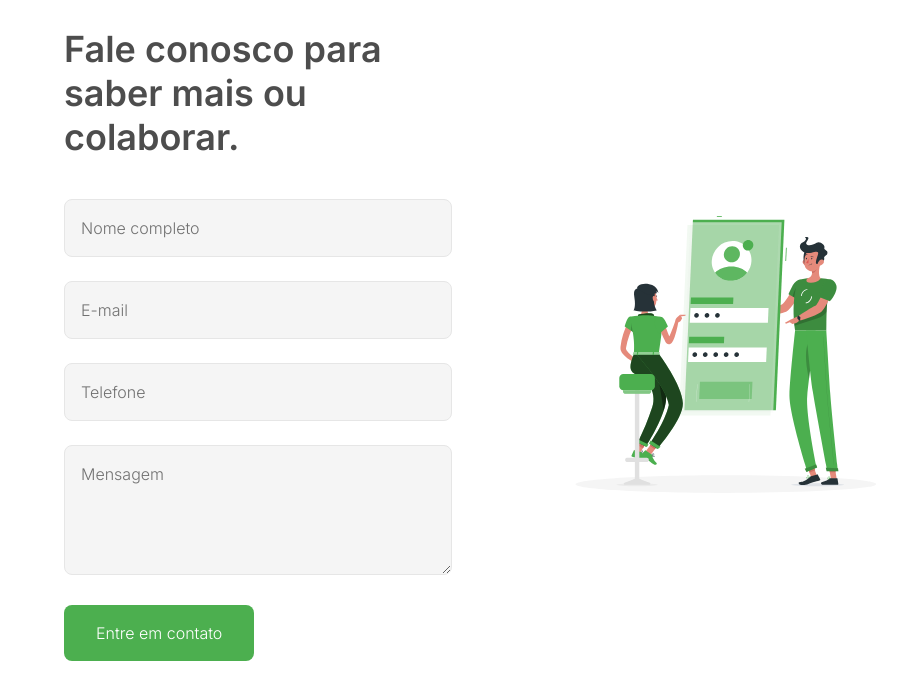
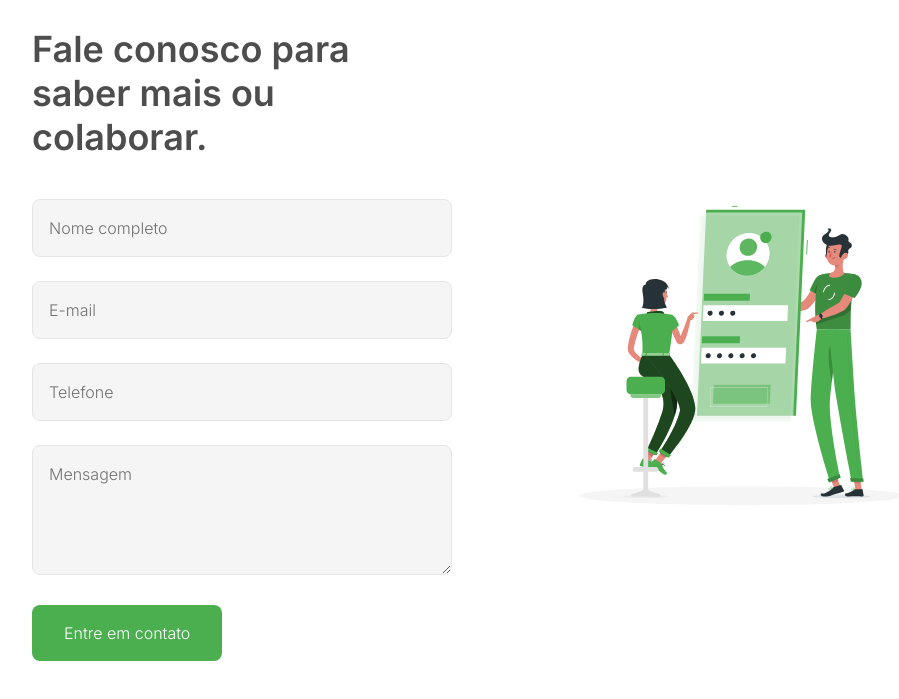
Before and after one commit to Yasmim-Antonielly/projeto-agro, a plain HTML site: page index.html in a window 1280 px wide. Shown: the part 1569-2268 px from the top of the page, without its empty margins (148-1047 px from the left). Drawn offline with Linux system fonts and the light colour scheme.

Commit message:
Refactor ContactForm padding in styles.css

```diff
--- a/components/ContactForm/styles.css
+++ b/components/ContactForm/styles.css
@@ -7,7 +7,7 @@
 .contact-container {
     max-width: 1440px;
     margin: 0 auto;
-    padding: 0 32px;
+    padding: 0 0px;
     box-sizing: border-box;
 }
 
```
